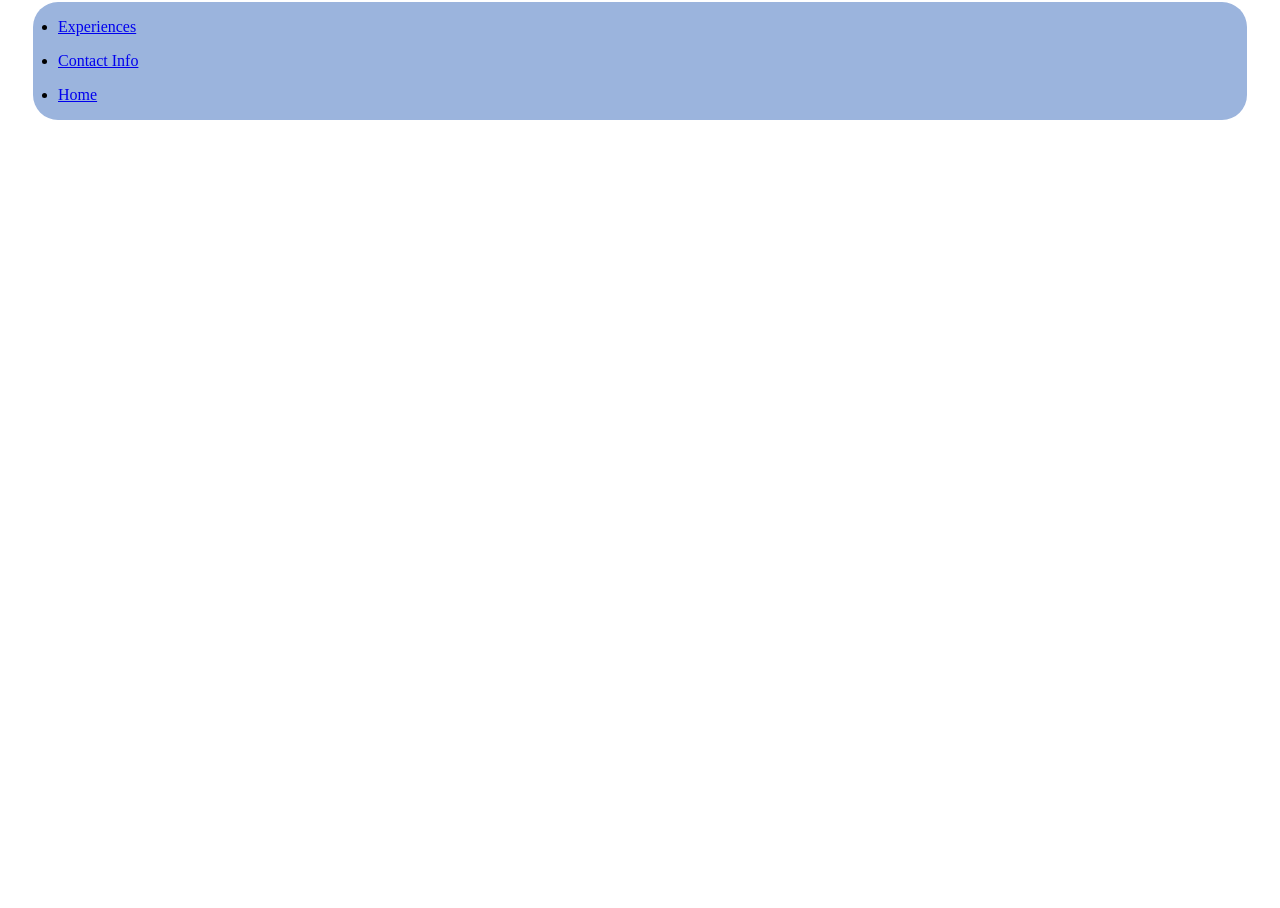
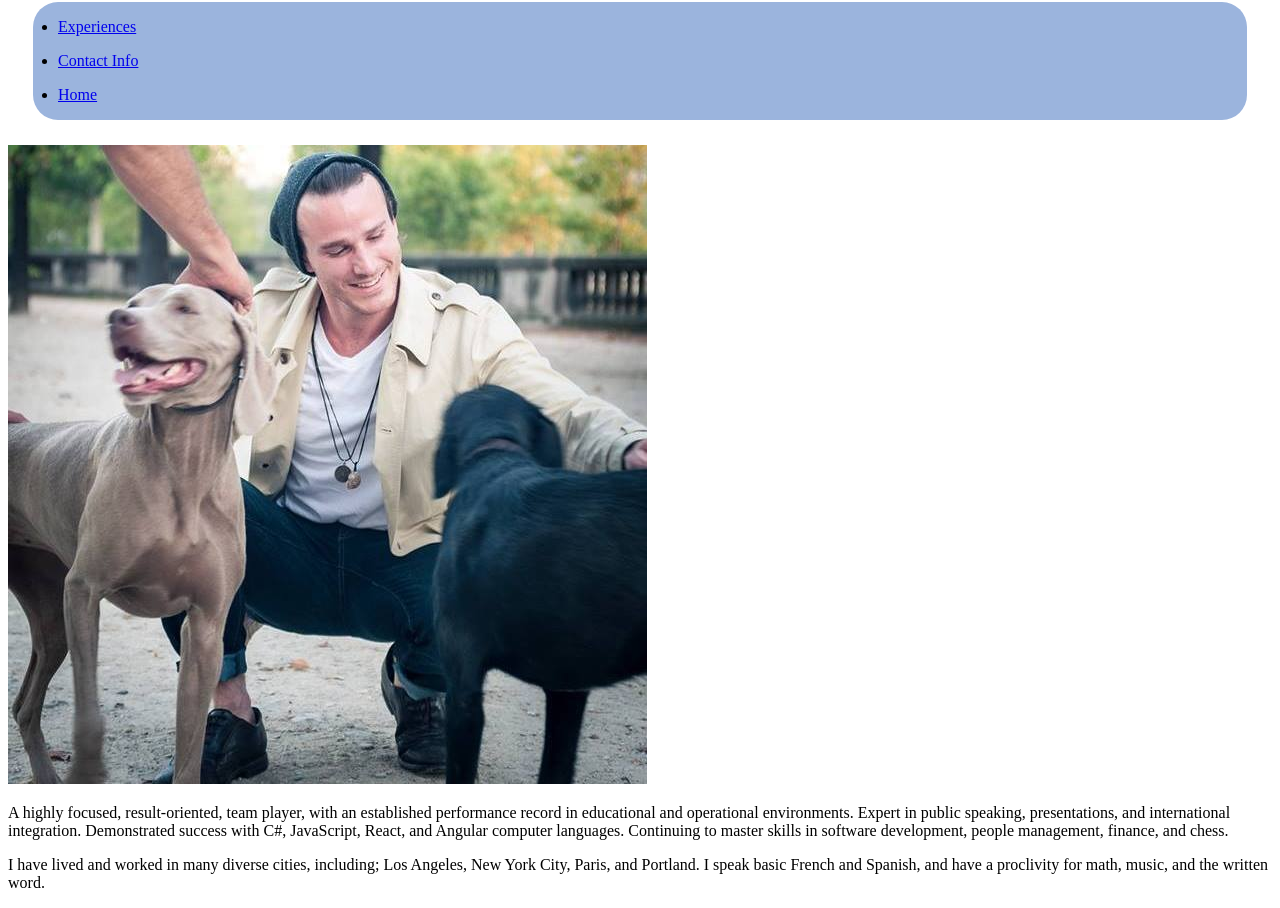
Before and after one commit to TavishOKeefe/personal-portfolio, a React app: page /#/ in a window 1280 px wide. Shown: the part 81-989 px from the top of the page. Before the commit the page ends 800 px from the top, so only its background shows below. Built offline with nearby package versions, Linux system fonts and the light colour scheme.

Commit message:
added an image and short bio pitch to main page. Edited layout of book query.

```diff
--- a/src/components/Main.jsx
+++ b/src/components/Main.jsx
@@ -1,8 +1,12 @@
 import React from 'react';
+import profile from '../../src/assets/images/Profile.jpg';
 
 function Main() {
   return (
     <div>
+      <img src={profile}/>
+      <p>A highly focused, result-oriented, team player, with an established performance record in educational and operational environments. Expert in public speaking, presentations, and international integration. Demonstrated success with C#, JavaScript, React, and Angular computer languages. Continuing to master skills in software development, people management, finance, and chess.</p>
+      <p>I have lived and worked in many diverse cities, including; Los Angeles, New York City, Paris, and Portland. I speak basic French and Spanish, and have a proclivity for math, music, and the written word.</p>
     </div>
   );
 }
--- a/src/components/experiences/creative/writing/BigPondFish.jsx
+++ b/src/components/experiences/creative/writing/BigPondFish.jsx
@@ -5,11 +5,11 @@ function BigPondFish(){
     <div>
       <h3>My Writing</h3>
       <h4>Big Pond Fish</h4>
-      <p>Big Pond Fish is a gritty novel set in New York City, recent past, which follows the life of Dillinger, a mid twenties renegade, who&apos;s apprehension at joining the corporate world, causes him to fall into a life of drug distribution and organized crime.</p><br/>
-      <p>Dillinger is introduced to the nightlife of New York City, and the money which can be made by satisfying the ravenous hunger of the youth&apos;s quest for distractions. But, there is a mysterious nature to his encounters, and he is in a constant state of question. He begins to drown his anxiety with intoxicants, and gains temporary relief. However, as time progresses, the Shadows, personifications of his growing addictions, and a bridge between the physical and metaphysical word, begin to take form, and affect not only his business, but his perception of reality.</p><br/>
-      <p> Big Pond Fish glamorizes entertainment, material possessions, and everything used to fill the voids carried by the lost. It takes the reader to the pinnacle of mass desire, then reveals the frivolity, and darkness which surrounds indulgence.</p><br/>
+      <p>Big Pond Fish is a gritty novel set in New York City, recent past, which follows the life of Dillinger, a mid twenties renegade, who&apos;s apprehension at joining the corporate world, causes him to fall into a life of drug distribution and organized crime.</p>
+      <p>Dillinger is introduced to the nightlife of New York City, and the money which can be made by satisfying the ravenous hunger of the youth&apos;s quest for distractions. But, there is a mysterious nature to his encounters, and he is in a constant state of question. He begins to drown his anxiety with intoxicants, and gains temporary relief. However, as time progresses, the Shadows, personifications of his growing addictions, and a bridge between the physical and metaphysical word, begin to take form, and affect not only his business, but his perception of reality.</p>
+      <p> Big Pond Fish glamorizes entertainment, material possessions, and everything used to fill the voids carried by the lost. It takes the reader to the pinnacle of mass desire, then reveals the frivolity, and darkness which surrounds indulgence.</p>
       <p>Grounded through intellectual conversations, progressed by moments of confrontation, and captivating through touches of the surreal, Big Pond Fish is a thrilling read, with an ending no one will expect.
-      </p><br/>
+      </p>
       <p><strong>Read full book here:</strong></p>
       <p>https://docs.google.com/document/d/1qS5FXTrIsRg508gLCvmHV3dEFemPPOFefd7lWdaFMl4/edit?usp=sharing</p>
     </div>
```
Also changed, not shown: src/assets/images/Profile.jpg (added).
